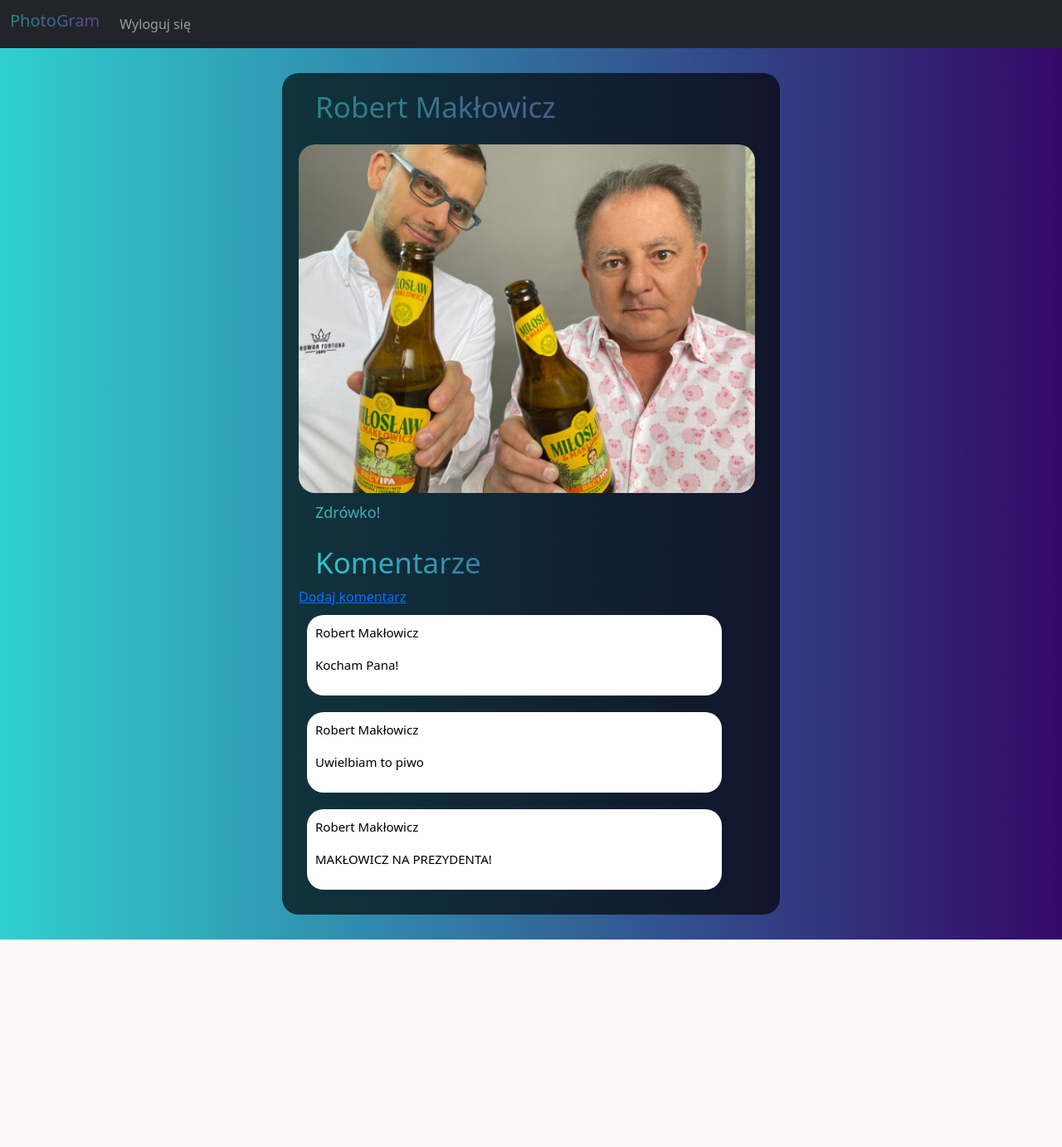
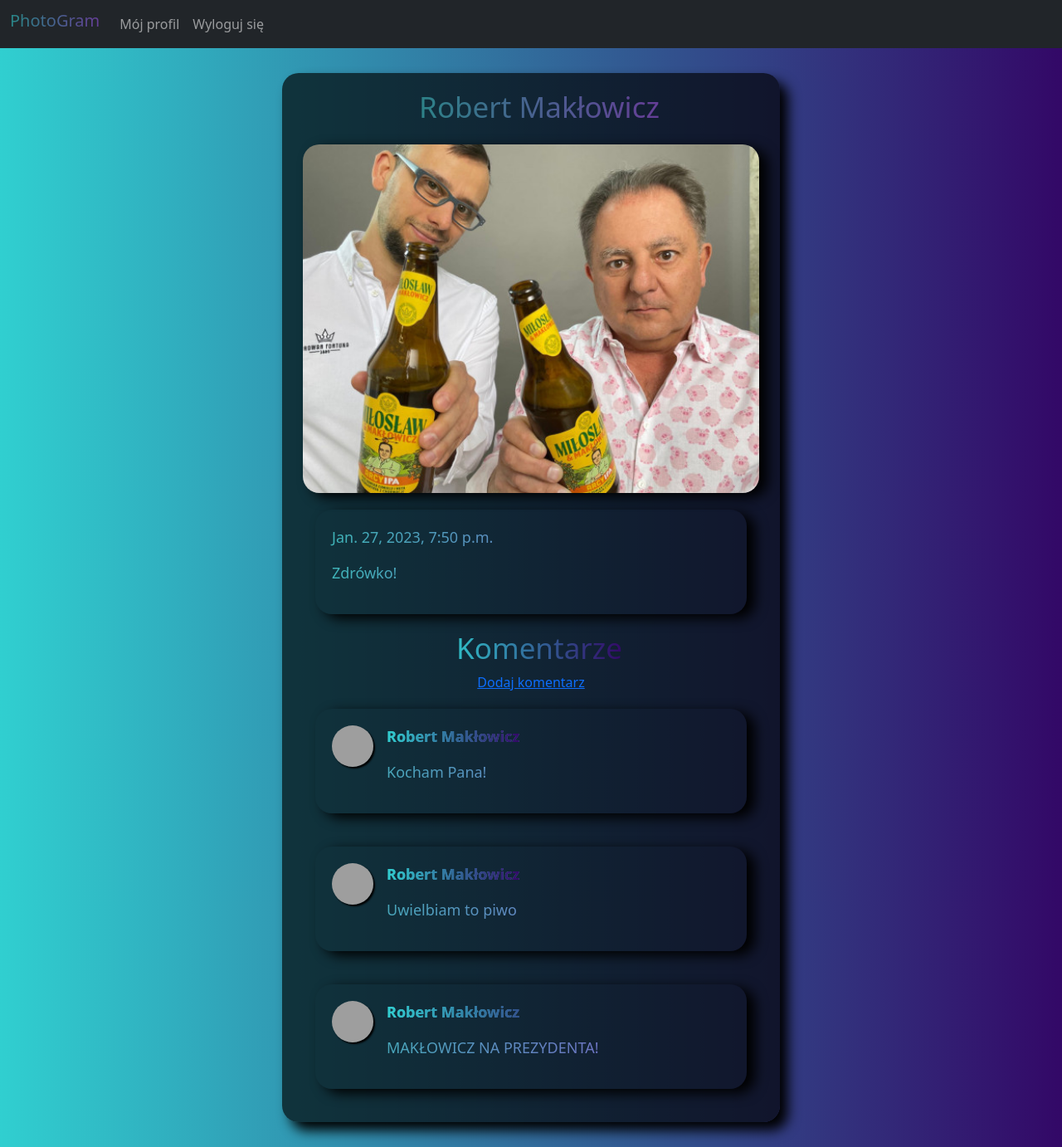
Before and after one commit to Dejwero/DjangoApp, a Django app: page /post/1 in a window 1280 px wide. Shown: the whole page at 83% size. Before the commit the page ends 1132 px from the top, so only its background shows below. Run offline with Django 4.2, Linux system fonts and the light colour scheme; data comes from the database, SQL or seed files in the repository; grey boxes are pictures that could not be loaded.

Commit message:
Changes in css and html like profile page

```diff
--- a/aplikacja/static/main.css
+++ b/aplikacja/static/main.css
@@ -57,19 +57,25 @@ body {
     background-clip: text;
   -webkit-background-clip: text;
   -webkit-text-fill-color: transparent;
-  font-size: 40px;
 }
+
 /*Page after login*/
+.center {
+    display: flex;
+    align-items: center;
+    justify-content: center;
+    flex-direction: column;
+}
 .post {
     width: 600px;
     background-color: rgba(0, 0, 0, 0.662);
     margin: 30px;
     padding: 20px;
     border-radius: 20px;
+    box-shadow: 10px 10px 15px black;
 }
 .post h2 {
     padding-left: 20px;
-    /* padding-top: 14px; */
     font-size: 35px;
 }
 .post .image {
@@ -77,9 +83,10 @@ body {
     height: 420px;
     border-radius: 20px;
     margin: auto;
+    box-shadow: 10px 5px 15px black;
 }
 .post .description {
-    padding: 10px;
+    padding: 20px;
     padding-left: 20px;
     background: linear-gradient(to right, #3cb8b8 0%, #8751c9 100%);
     background-clip: text;
@@ -88,18 +95,29 @@ body {
   font-size: 18px;
   text-decoration: none;
 }
-.comment {
+.description {
+    background-color: rgb(22, 21, 21);
+    border-radius: 20px;
+    margin: 20px;
+    box-shadow: 10px 5px 15px black;
     padding:20px;
-    width: 500px;
-    padding: 10px;
-    font-size: 15px;
-    background-color: white;
-    color: black;
-    border-radius: 20px;
-    margin: 10px;
+    width: 520px;
+}
+.description .font {
+    font-size: 10;
+}
+.avatar {
+    width: 50px;
+    height: 50px;
+    border-radius: 50%;
+    margin: auto;
+    box-shadow: 2px 2px 2px black;
 }
 .comment-text {
-    color: black;
+    color: rgb(255, 244, 244);
+}
+.comment-author {
+    font-weight: bold;
 }
 .image {
     width: 100%;
--- a/aplikacja/templates/base.html
+++ b/aplikacja/templates/base.html
@@ -21,9 +21,9 @@
 <!--    </button>-->
     <div class="collapse navbar-collapse" id="navbarNav">
       <ul class="navbar-nav">
-<!--        <li class="nav-item">-->
-<!--          <a class="nav-link" href="">Mój profil</a>-->
-<!--        </li>-->
+        <li class="nav-item">
+          <a class="nav-link" href="{% url 'my-profile' %}">Mój profil</a>
+        </li>
         <li class="nav-item">
           <a class="nav-link" href="{% url 'photogram' %}">Wyloguj się</a>
         </li>
--- a/aplikacja/templates/login.html
+++ b/aplikacja/templates/login.html
@@ -7,7 +7,7 @@
             <p><input type="text" name="username" placeholder="Nazwa użytkownika"></p>
             <p><input type="password" name="password" placeholder="Hasło"></p>
             <p><button type="submit" class="btn btn-light btn-lg">Zaloguj się</button></p>
-            <p>Nie masz konta? <a href="{% url 'sign-up' %}">Zarejestruj się</a></p>
+            <p>Nie masz konta? <a href="{% url 'register' %}">Zarejestruj się</a></p>
         </form>
     </div>
 {% endblock content %}
--- a/aplikacja/templates/mainpage.html
+++ b/aplikacja/templates/mainpage.html
@@ -1,8 +1,8 @@
 {% extends "base.html" %}
 {% block content %}
-    <div class="d-flex flex-column justify-content-center align-items-center">
+    <div class="center">
             {% for post in object_list %}
-                <div class="post flex-column d-flex justify-content-center">
+                <div class="post center">
                     <h2 class="logo-text"><a href="{% url 'profile' post.profile.pk %}"><p>{{post.profile}}</p></a></h2>
                     <a href="{% url 'post-photogram' post.pk %}"><img src="{{post.picture.url}}" class="image" alt="Not found"></a>
                     <div class="description">
--- a/aplikacja/templates/photogram.html
+++ b/aplikacja/templates/photogram.html
@@ -5,8 +5,8 @@
         <br>
         <h1 class="colour-text">Witaj na stronie PhotoGram!</h1>
         <p class="separate">Dołącz do nas i dziel się swoimi zdjęciami ze znajomymi!</p>
-        <p><a href="{% url 'log-in' %}"><button class="btn-block btn btn-light">Zaloguj się</button></a></p>
+        <p><a href="{% url 'login' %}"><button class="btn-block btn btn-light">Zaloguj się</button></a></p>
         <p>Nie masz konta?</p>
-        <p><a href="{% url 'sign-up' %}"><button class="btn-block btn btn-light">Zarejestruj się</button></a></p>
+        <p><a href="{% url 'register' %}"><button class="btn-block btn btn-light">Zarejestruj się</button></a></p>
     </div>
 {% endblock content %}
--- a/aplikacja/templates/post.html
+++ b/aplikacja/templates/post.html
@@ -1,16 +1,19 @@
 {% extends "base.html" %}
 {% block content %}
 
-        <div class="d-flex flex-column justify-content-center align-items-center">
-                <div class="post flex-column d-flex justify-content-center">
+        <div class="center">
+                <div class="post center">
                     <h2 class="logo-text"><a href="{% url 'profile' post.profile.pk %}"><p>{{post.profile}}</p></a></h2>
-                    <a href="{% url 'post-photogram' post.pk %}">
+                    <div class=" center">
+                        <a href="{% url 'post-photogram' post.pk %}">
                         <img src="{{post.picture.url}}" class="image" >
-
                     </a>
+                    </div>
                     <div class="description">
-                        <p class="">{{post.description}}</p>
-                    </div>
+                        <p>{{post.date_created}}</p>
+                        <p>{{post.description}}</p>
+                    </div >
+                    <div class="center">
                         <h2 class="colour-text">Komentarze</h2>
                         {% if not post.comments.all %}
                                 <p>Jeszcze nie ma komentarzy...</p>
@@ -18,12 +21,16 @@
                         {% else %}
                                 <a href="#">Dodaj komentarz</a>
                                 {% for comment in post.comments.all %}
-                                <div class="comment">
-                                    <p class="comment-text">{{comment.author}}</p>
-                                    <p class="comment-text">{{comment.text}}</p>
+                                <div class="description d-flex">
+                                    <div><img src="{{comment.image}}" class="avatar" ></div>
+                                    <div class="px-3">
+                                        <p class="comment-text colour-text comment-author">{{comment.author}}</p>
+                                        <p class="comment-text">{{comment.text}}</p>
+                                    </div>
                                 </div>
                                 {% endfor %}
                         {% endif %}
+                    </div>
                 </div>
         </div>
 
--- a/aplikacja/templates/signup.html
+++ b/aplikacja/templates/signup.html
@@ -9,7 +9,7 @@
             <p><input type="password" name="password" placeholder="Hasło"></p>
             <p><input type="password" name="password2" placeholder="Powtórz hasło"></p>
             <p><button type="submit" class="btn btn-light btn-lg">Zarejestruj się</button></p>
-            <p>Masz już konto? <a href="{% url 'log-in' %}">Zaloguj się</a></p>
+            <p>Masz już konto? <a href="{% url 'login' %}">Zaloguj się</a></p>
         </form>
     </div>
 
--- a/aplikacja/urls.py
+++ b/aplikacja/urls.py
@@ -11,6 +11,7 @@ urlpatterns = [
     path('profile/<int:pk>/', profile.as_view(), name='profile'),
     path('login/', views.login, name='log-in'),
     path('signup/', views.signup, name='sign-up'),
+    path('myprofile/', views.myprofile.as_view(), name='my-profile'),
     path('members/', include('django.contrib.auth.urls')),
     path('members/', include('members.urls')),
 ]
--- a/aplikacja/views.py
+++ b/aplikacja/views.py
@@ -25,6 +25,12 @@ class profile(DetailView):
     pk_url_kwarg = 'pk'
     fields= '__all__'
 
+class myprofile(DetailView):
+    model = Profile
+    template_name = 'myprofile.html'
+    pk_url_kwarg = 'pk'
+    fields= '__all__'
+
 def login(request):
     return render(request, 'login.html', {'title': 'Zaloguj się'})
 def signup(request):
--- a/members/templates/registration/login.html
+++ b/members/templates/registration/login.html
@@ -7,7 +7,7 @@
             <p><input type="text" name="username" placeholder="Nazwa użytkownika"></p>
             <p><input type="password" name="password" placeholder="Hasło"></p>
             <p><button type="submit" class="btn btn-light btn-lg">Zaloguj się</button></p>
-            <p>Nie masz konta? <a href="{% url 'sign-up' %}">Zarejestruj się</a></p>
+            <p>Nie masz konta? <a href="{% url 'register' %}">Zarejestruj się</a></p>
         </form>
     </div>
 {% endblock content %}
--- a/members/templates/registration/register.html
+++ b/members/templates/registration/register.html
@@ -14,8 +14,9 @@
             <form method="POST">
                 {% csrf_token %}
                 {{ form.as_p }}
-                <button class="btn btn-secondary">Register</button>
+                <button class="btn btn-light btn-lg">Zarejestruj się</button>
             </form>
+            <p>Masz już konto? <a href="{% url 'login' %}">Zaloguj się</a></p>
     </div>
 
 {% endblock content %}\
```
Also changed, not shown: other parts of aplikacja/static/main.css (+25 -38 lines), aplikacja/templates/myprofile.html (added, +13 -0 lines), aplikacja/templates/profile.html (+20 -33 lines).
